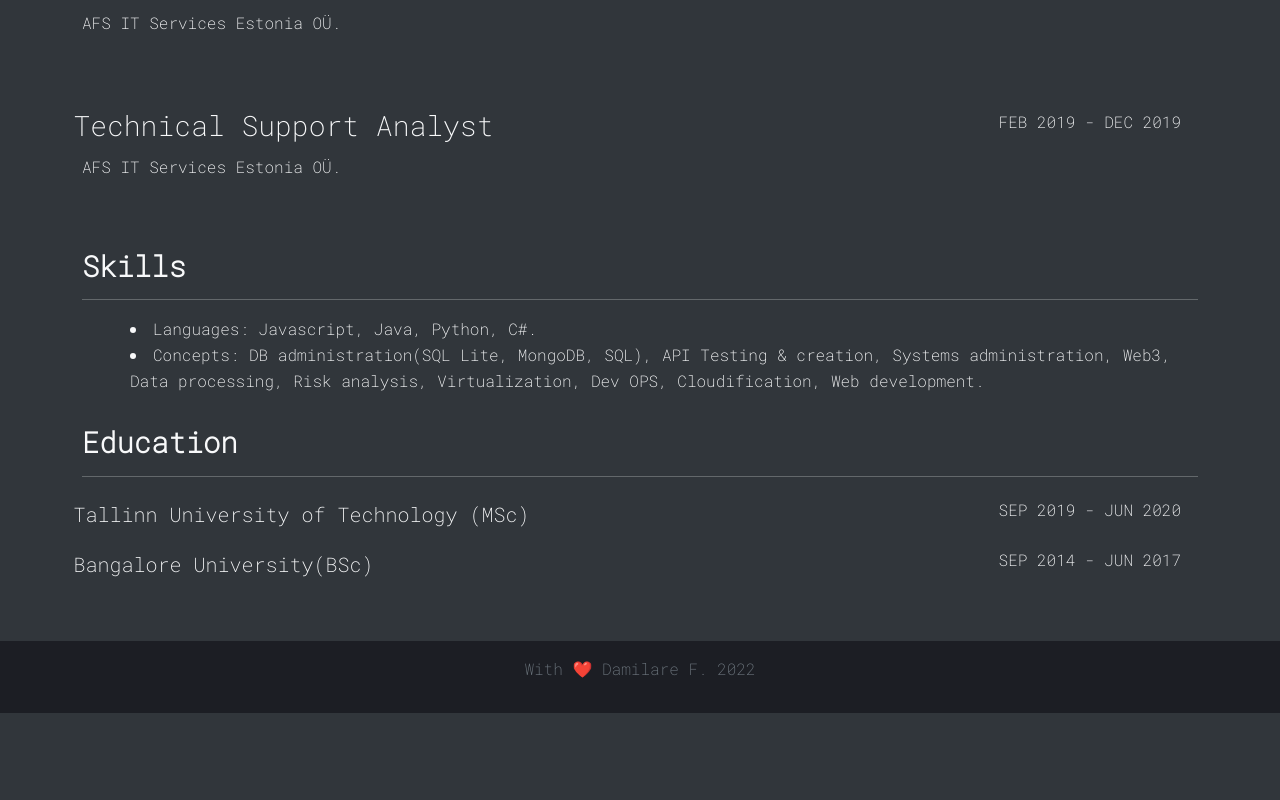
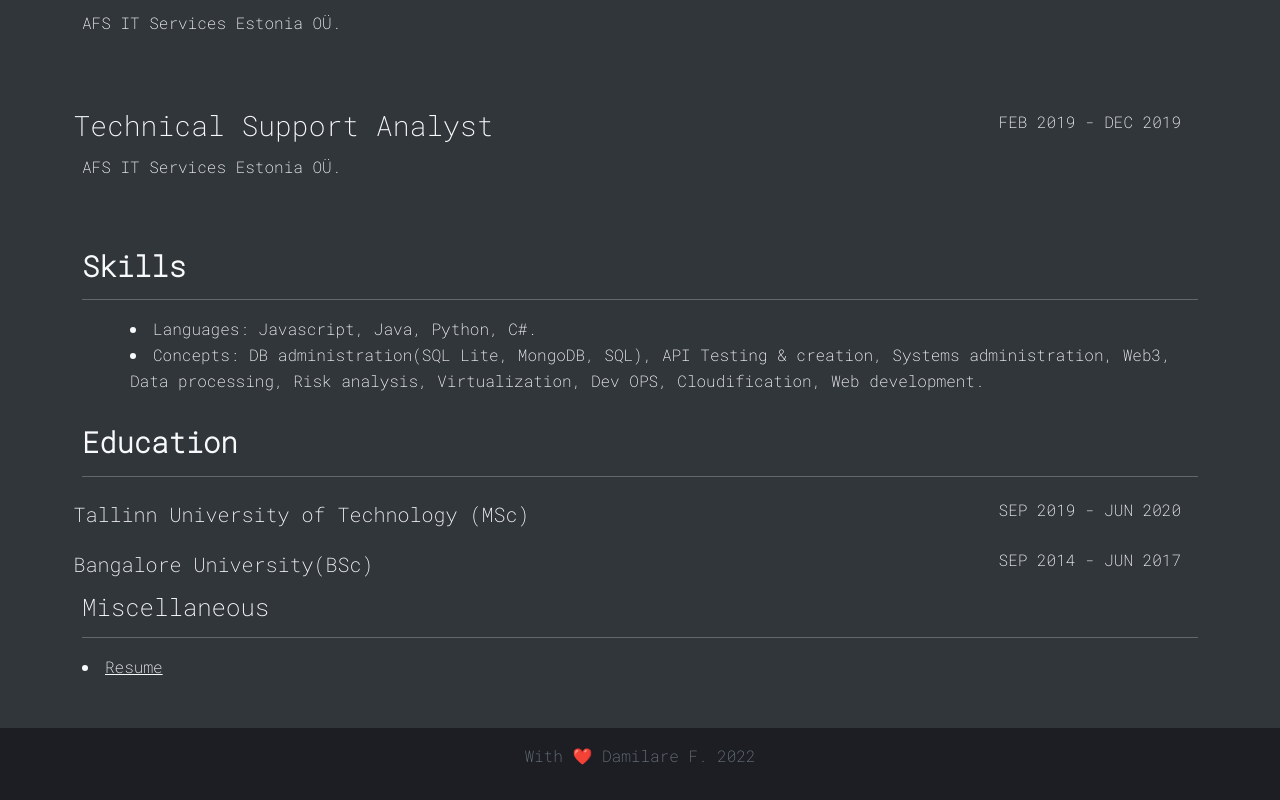
Before and after one commit to fodare/damilare-me, a React (Create React App) app: page /about in a window 1280 px wide. Shown: the part 1155-1955 px from the top of the page. Before the commit the page ends 1868 px from the top, so only its background shows below. Built offline with nearby package versions, Linux system fonts and the light colour scheme.

Commit message:
Add link to resume resource path

```diff
--- a/src/views/About.jsx
+++ b/src/views/About.jsx
@@ -118,6 +118,15 @@ function About() {
                   <p>SEP 2014 - JUN 2017</p>
                </div>
             </div>
+
+            <div className="miscellaneous">
+               <h4>
+                  Miscellaneous <hr />
+               </h4>
+               <li>
+                  <a href="/about/resume">Resume</a>
+               </li>
+            </div>
          </div>
       </div>
    );
```
